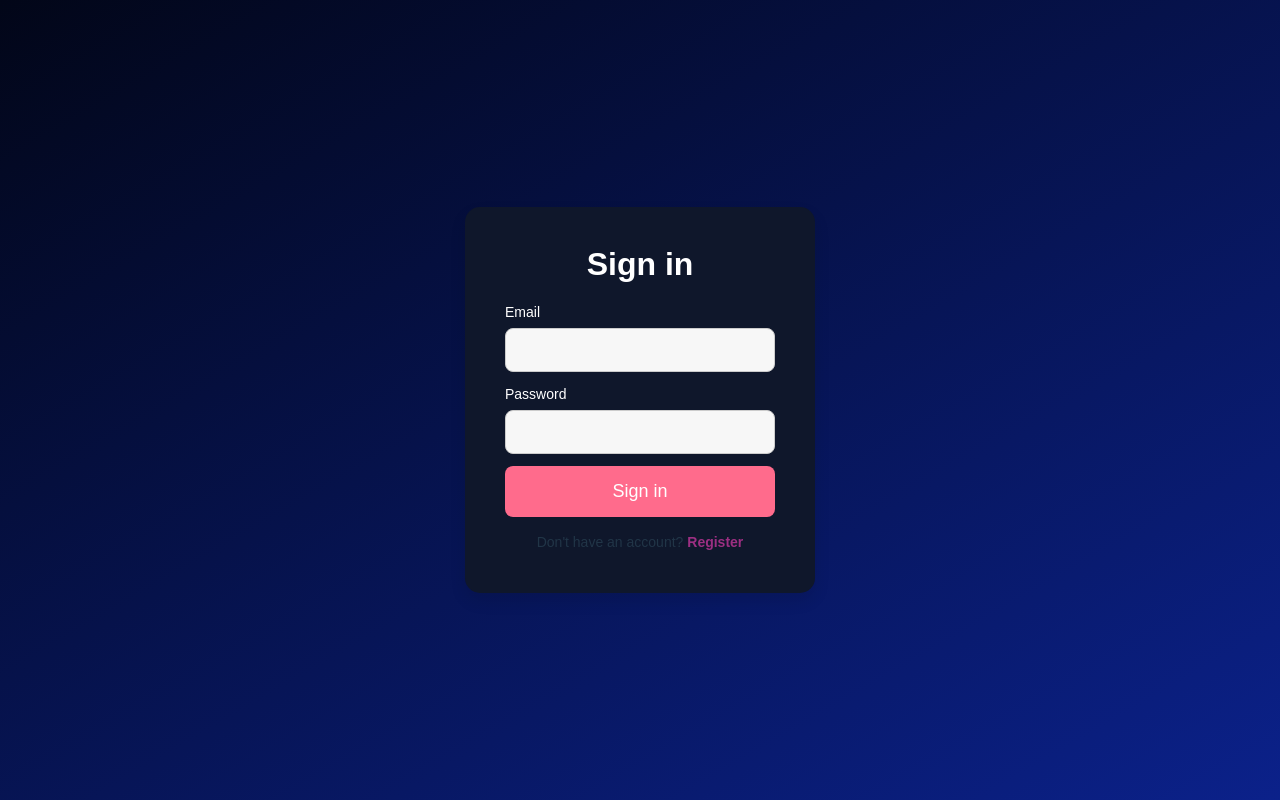
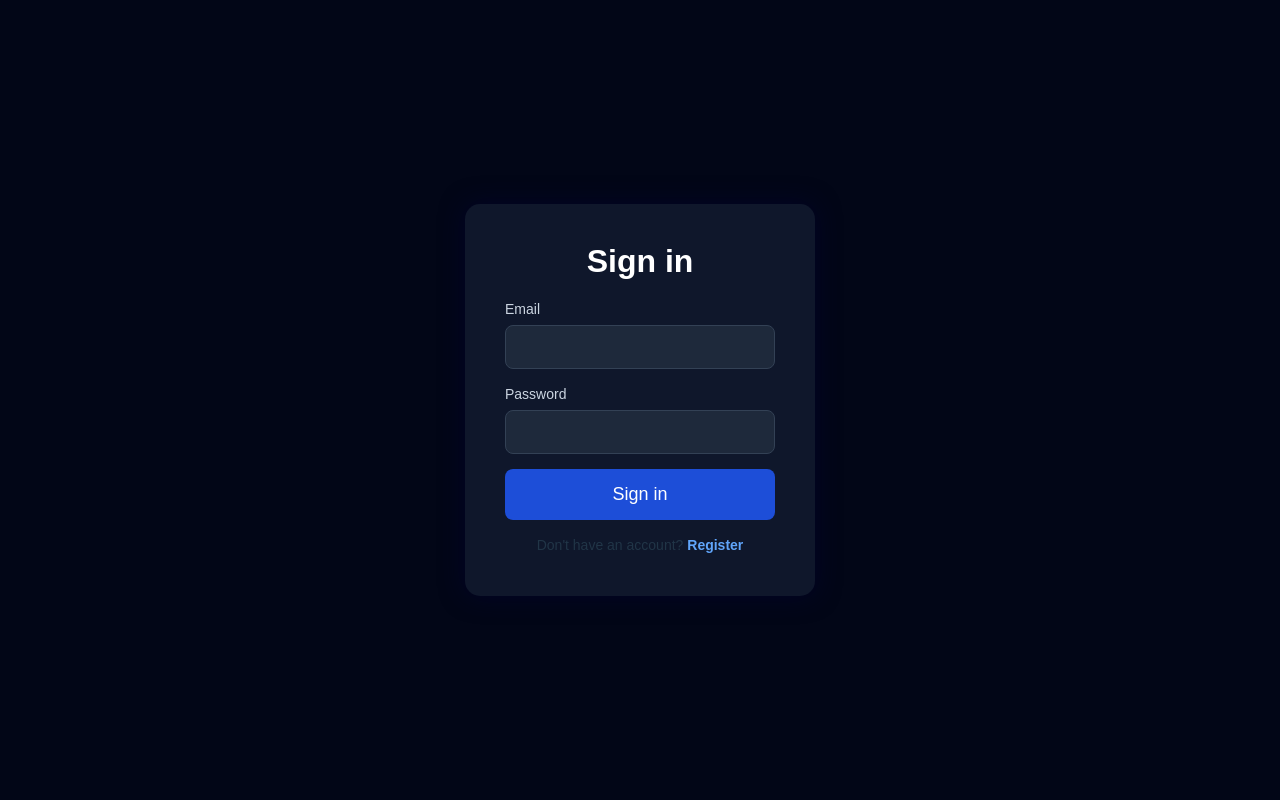
Before and after one commit to Amy23m/Safetrack-App-, a React (Vite) app in the folder my-react-app/: page /login in a window 1280 px wide. Built offline with nearby package versions, Linux system fonts and the light colour scheme.

Commit message:
Fixed login GUI

```diff
--- a/my-react-app/src/auth.css
+++ b/my-react-app/src/auth.css
@@ -1,4 +1,3 @@
-/* Auth styles (ported from the original auth server styles) */
 * {
   margin: 0;
   padding: 0;
@@ -9,21 +8,22 @@ body {
   font-family: Arial, sans-serif;
 }
 
+/* Background similar to the dashboard screenshot */
 .auth-container {
   display: flex;
   justify-content: center;
   align-items: center;
   width: 100vw;
   height: 100vh;
-  background: linear-gradient(150deg, #020618, #0b218a);
-  background-size: cover;
+  background: #020617; /* Deep navy */
 }
 
+/* Dark card box */
 .auth-box {
   background-color: #0f172b;
   padding: 40px;
   border-radius: 15px;
-  box-shadow: 0 8px 16px rgba(0, 0, 0, 0.1);
+  box-shadow: 0 0 25px rgba(0, 0, 50, 0.6);
   width: 350px;
   text-align: center;
 }
@@ -35,57 +35,65 @@ body {
   margin-bottom: 20px;
 }
 
+/* Input groups */
 .input-group {
-  margin: 12px 0;
+  margin: 15px 0;
   text-align: left;
 }
 
 .input-group label {
   display: block;
   font-size: 14px;
-  color: #ffffff;
+  color: #cbd5e1; /* soft slate text */
 }
 
+/* Dark input style */
 .input-group input {
   width: 100%;
   padding: 12px;
   margin-top: 5px;
-  border: 1px solid #ccc;
+  border: 1px solid #334155; /* dark border */
   border-radius: 8px;
   font-size: 16px;
-  background-color: #f7f7f7;
-  transition: 0.3s ease-in-out;
+  background-color: #1e293b; /* dark slate bg */
+  color: white;
+  transition: 0.25s ease;
 }
 
+/* Blue glow focus */
 .input-group input:focus {
-  border-color: #0b218a;
-  background-color: #0b218a;
+  border-color: #3b82f6; /* neon blue */
+  box-shadow: 0 0 8px #3b82f655;
   outline: none;
 }
 
-.auth-button {
+/* Blue login button */
+.auth-button,
+button { /* keep compatibility if your form uses <button> */
   width: 100%;
   padding: 15px;
-  background-color: #FF6B8C;
+  background-color: #1d4ed8; /* strong blue */
   color: white;
   border: none;
   border-radius: 8px;
   font-size: 18px;
   cursor: pointer;
-  transition: 0.3s ease;
+  transition: 0.25s ease;
 }
 
-.auth-button:hover {
-  background-color: #D95F7A;
+.auth-button:hover,
+button:hover {
+  background-color: #2563eb; /* lighter blue hover */
 }
 
+/* Links */
 .auth-links {
   margin-top: 15px;
   font-size: 14px;
 }
 
 .auth-links a {
-  color: #9C2F82;
+  color: #60a5fa; /* neon blue */
   text-decoration: none;
   font-weight: bold;
 }
@@ -94,12 +102,14 @@ body {
   text-decoration: underline;
 }
 
+/* Dark mode error box */
 .error-message {
-  background-color: #ffcccb;
-  color: #d8000c;
+  background-color: #7f1d1d; /* dark red */
+  color: #fecaca; /* soft red text */
   padding: 10px;
   margin-bottom: 20px;
-  border-radius: 5px;
+  border-radius: 6px;
   font-size: 14px;
   text-align: center;
+  border: 1px solid #dc2626;
 }
```
